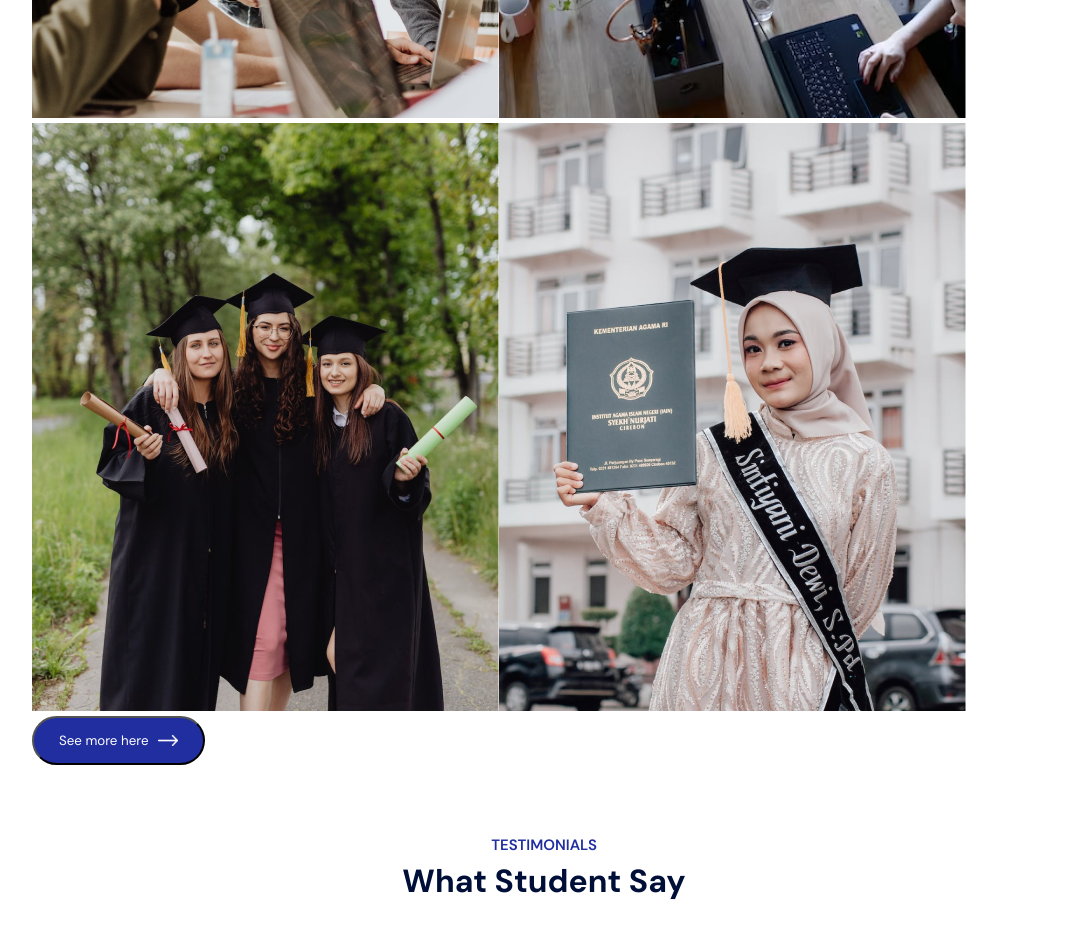
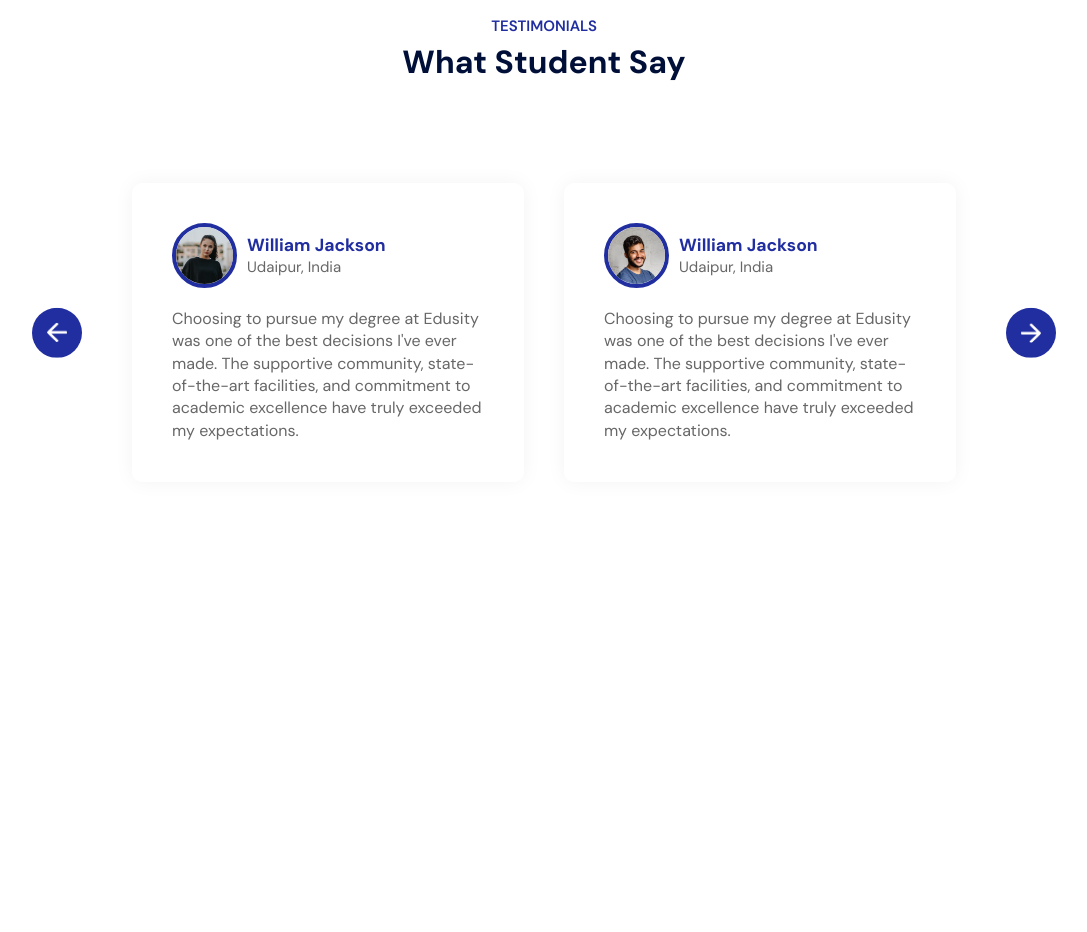
Before and after one commit to theamazingyogita/vite-project, a React (Vite) app: page / in a window 1280 px wide. Shown: the part 2480-3412 px from the top of the page, without its empty margins (96-1183 px from the left). After the commit the page ends 3062 px from the top, so only its background shows below. Built offline with nearby package versions, Linux system fonts and the light colour scheme.

Commit message:
worked on about us section and testimonial
Signed-off-by: Yogita <theweridyoyo@gmail.com>

```diff
--- a/src/App.jsx
+++ b/src/App.jsx
@@ -3,6 +3,7 @@
 import Hero from './components/hero/hero'
 import Navbar from './components/Navbar/Navbar'
 import Programs from './components/Programs/Programs'
+import Testimonials from './components/Testimonials/Testimonials'
 import Title from './components/Title/Title'
 
 export const App = () => {
@@ -17,6 +18,7 @@
         <Title subtitle='Gallery' title = 'Campus Photo'/>
         <Campus/>
         <Title subtitle='TESTIMONIALS' title = 'What Student Say'/>
+        <Testimonials/>
     </div>
 
     </div>
--- a/src/components/Campus/Campus.css
+++ b/src/components/Campus/Campus.css
@@ -1,25 +1,17 @@
-.campus{
+.section{
     margin: 80px auto;
     width: 90%;
     text-align: center;
-    justify-content: center;
-}
-.campus .gallery{
-    display: flex;
-    align-items: safe;
-    justify-content: center;
-    flex-wrap:wrap;
 
 }
-.gallery_image {
- margin: 40px 40px 40px 40px;
+.section .gallery{
+    display: flex;
+    align-items: center;
+    justify-content: space-between;
+    margin-bottom: 40px;
+}
+
+.gallery img {
   width: 23%;
-  height: auto;
-  border-radius: 30px;
+  border-radius: 10px;
 }
-.gallery img {
- margin: 40px 40px 40px 40px;
-  width: 23%;
-  height: auto;
-  border-radius: 30px;
-}
--- a/src/components/Campus/Campus.jsx
+++ b/src/components/Campus/Campus.jsx
@@ -7,17 +7,17 @@
 
 import gallery_4 from '../../assets/gallery-4.png'
 import white_arrow from '../../assets/white-arrow.png'
+import './Campus.css'
 const Campus = () => {
   return (
-    <div className='campus'>
+    <div className='section'>
         <div className="gallery">
-
              <img src={gallery_1} alt="" className='image' />
              <img src={gallery_2}  alt="" className='image'  />
              <img src= {gallery_3} alt="" className='image' />
              <img src={gallery_4}  alt=""className='image' />
         </div>
-        <button className='btn dark-btn'>See more here<img src ={white_arrow}/></button>
+        <button className='btn dark-btn'>See more here<img src ={white_arrow} className='white-arrow'/></button>
     </div>
   )
 }
--- /dev/null
+++ b/src/components/Testimonials/Testimonials.css
@@ -0,0 +1,59 @@
+.testimonials{
+    margin: 80px auto;
+    padding: 0 80px;
+    position: relative;
+}
+
+.next-btn, .back-btn{
+    position: absolute;
+    top: 50%;
+    right: 0;
+    transform: translateY(-50%);
+    padding: 15px;
+    width: 50px;
+    border-radius: 50%;
+    cursor: pointer;
+    background: #212ea0;
+}
+.back-btn{
+    right: auto;
+    left: 0;
+}
+.slider{
+    overflow: hidden;
+}
+.slider ul{
+    display: flex;
+    width: 200%;
+    overflow-x:hidden ;
+    transition: 0.5s;
+}
+.slider ul li{
+    list-style: none;
+    width: 50%;
+    padding: 20px;
+
+}
+.slide{
+    box-shadow: 0 0 20px rgba(0,0,0,0.05);
+    padding: 40px;
+    border-radius: 10px;
+    color: #676767;
+    line-height: 1.4;
+}
+
+.slider img{
+    width: 65px;
+    border-radius: 50%;
+    margin-right: 10px;
+    border: 4px solid #212ea0;
+}
+.user-info{
+    display: flex;
+    align-items: center;
+    margin-bottom: 20px;
+    font-size: 15px;
+}
+.user-info h3 {
+    color: #212ea0;
+}
--- /dev/null
+++ b/src/components/Testimonials/Testimonials.jsx
@@ -0,0 +1,78 @@
+
+import back_icon from '../../assets/back-icon.png'
+import next_icon from '../../assets/next-icon.png'
+import user_1 from '../../assets/user-1.png'
+import user_2 from '../../assets/user-2.png'
+import user_3 from '../../assets/user-3.png'
+import user_4 from '../../assets/user-4.png'
+import './Testimonials.css'
+const Testimonials = () => {
+  return (
+    <div class ="testimonials">
+        <img src={next_icon} alt="" className='next-btn' />
+        <img src={back_icon} alt="" className='back-btn' />
+      <div className='slider'>
+         <ul>
+            <li>
+                <div className='slide'>
+                    <div className="user-info">
+                         <img src={user_1} alt="" className='slider-img' />
+                         <div>
+                            <h3>William Jackson</h3>
+                            <span>Udaipur, India</span>
+                         </div>
+                    </div>
+                    <p>
+                        Choosing to pursue my degree at Edusity was one of the best decisions I've ever made. The supportive community, state-of-the-art facilities, and commitment to academic excellence have truly exceeded my expectations.
+                    </p>
+                </div>
+            </li>
+            <li>
+                <div className='slide'>
+                    <div className="user-info">
+                         <img src={user_2} alt="" className='slider-img' />
+                         <div>
+                            <h3>William Jackson</h3>
+                            <span>Udaipur, India</span>
+                         </div>
+                    </div>
+                    <p>
+                        Choosing to pursue my degree at Edusity was one of the best decisions I've ever made. The supportive community, state-of-the-art facilities, and commitment to academic excellence have truly exceeded my expectations.
+                    </p>
+                </div>
+            </li>
+            <li>
+                <div className='slide'>
+                    <div className="user-info">
+                         <img src={user_3} alt="" className='slider-img' />
+                         <div>
+                            <h3>William Jackson</h3>
+                            <span>Udaipur, India</span>
+                         </div>
+                    </div>
+                    <p>
+                        Choosing to pursue my degree at Edusity was one of the best decisions I've ever made. The supportive community, state-of-the-art facilities, and commitment to academic excellence have truly exceeded my expectations.
+                    </p>
+                </div>
+            </li>
+            <li>
+                <div className='slide'>
+                    <div className="user-info">
+                         <img src={user_4} alt="" className='slider-img' />
+                         <div>
+                            <h3>William Jackson</h3>
+                            <span>Udaipur, India</span>
+                         </div>
+                    </div>
+                    <p>
+                        Choosing to pursue my degree at Edusity was one of the best decisions I've ever made. The supportive community, state-of-the-art facilities, and commitment to academic excellence have truly exceeded my expectations.
+                    </p>
+                </div>
+            </li>
+         </ul>
+      </div>
+    </div>
+  )
+}
+
+export default Testimonials
```
